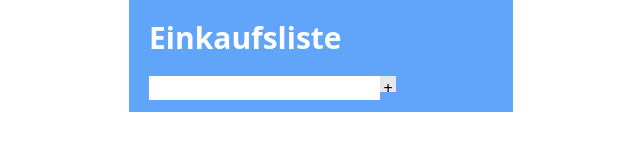
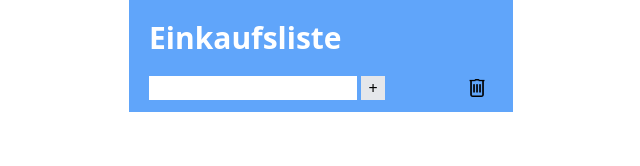
Before and after one commit to lcmoc/einkaufsliste, a React (Create React App) app: page / in a window 1280 px wide. Shown: the top 166 px of the page, without its empty margins (319-959 px from the left). Built offline with nearby package versions, Linux system fonts and the light colour scheme.

Commit message:
header finished

```diff
--- a/src/components/Input/index.js
+++ b/src/components/Input/index.js
@@ -1,8 +1,13 @@
+import trash from "../../assets/trash.png";
+
 const Input = () => {
   return (
-    <div className="MainConatainer">
-      <input type="text" className="mb-3 ml-5" />
-      <button className="w-4 h-4 bg-gray-200">+</button>
+    <div className="flex items-start justify-start">
+      <input type="text" className="mb-3 ml-5 w-52" />
+      <button className="w-6 h-6 bg-gray-200 ml-1">+</button>
+      <button>
+        <img src={trash} alt="trashcan" className="ml-20 w-6 h-6" />
+      </button>
     </div>
   );
 };
```
Also changed, not shown: src/assets/trash.png (added).
